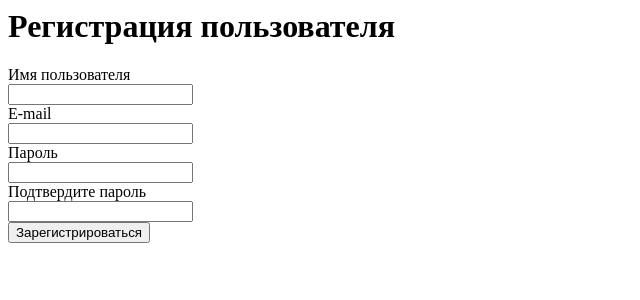
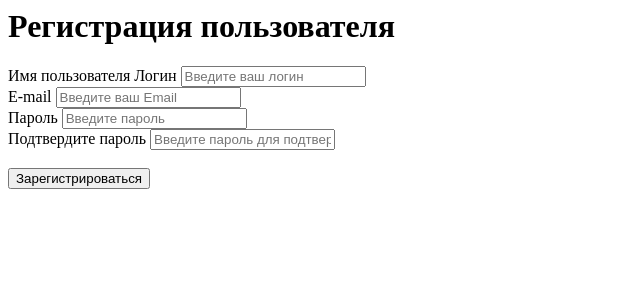
Before and after one commit to StanislavVNikitin/DietCalcPHP, a PHP site: page /auth/register in a window 1280 px wide. Shown: the top 300 px of the page, without its empty margins (0-640 px from the left). Run offline with PHP 8.4, Linux system fonts and the light colour scheme.

```diff
--- a/templates/auth/register.php
+++ b/templates/auth/register.php
@@ -1,42 +1,28 @@
 <h1>Регистрация пользователя</h1>
 
 <form class="form-horizontal" action='/auth/register' method="POST">
-    <div class="control-group">
-      <!-- Username -->
-      <label class="control-label"  for="username">Имя пользователя</label>
-      <div class="controls">
-        <input type="text" id="username" name="username" placeholder="" class="input-xlarge">
-      </div>
+
+    <div class="form-group">
+        <label class="control-label" for="username">Имя пользователя Логин</label>
+        <input type="text" class="form-control" id="username" name="username" placeholder="Введите ваш логин">
     </div>
 
-    <div class="control-group">
-      <!-- E-mail -->
-      <label class="control-label" for="email">E-mail</label>
-      <div class="controls">
-        <input type="text" id="email" name="email" placeholder="" class="input-xlarge">
-      </div>
+    <div class="form-group">
+        <label class="control-label" for="email">E-mail</label>
+        <input class="form-control" type="text" id="email" name="email" placeholder="Введите ваш Email">
     </div>
 
-    <div class="control-group">
-      <!-- Password-->
-      <label class="control-label" for="password">Пароль</label>
-      <div class="controls">
-        <input type="password" id="password" name="password" placeholder="" class="input-xlarge">
-      </div>
+    <div class="form-group">
+        <label class="control-label" for="password">Пароль</label>
+        <input type="password" class="form-control" id="password" name="password" placeholder="Введите пароль">
     </div>
 
-    <div class="control-group">
-      <!-- Password -->
-      <label class="control-label"  for="password_confirm">Подтвердите пароль</label>
-      <div class="controls">
-        <input type="password" id="password_confirm" name="password_confirm" placeholder="" class="input-xlarge">
-      </div>
+    <div class="form-group">
+        <label class="control-label" for="password_confirm">Подтвердите пароль</label>
+        <input type="password" class="form-control" id="password_confirm" name="password_confirm"
+               placeholder="Введите пароль для подтверждения">
     </div>
+    <br>
+    <button class="btn btn-outline-success">Зарегистрироваться</button>
 
-    <div class="control-group">
-      <!-- Button -->
-      <div class="controls">
-        <button class="btn btn-success">Зарегистрироваться </button>
-      </div>
-    </div>
 </form>
```
Also changed, not shown: controllers/authController.php (+12 -2 lines), models/api.php (+10 -5 lines), models/auth.php (+32 -6 lines), models/diets.php (+24 -54 lines), templates/auth/login.php (added, +22 -0 lines).
